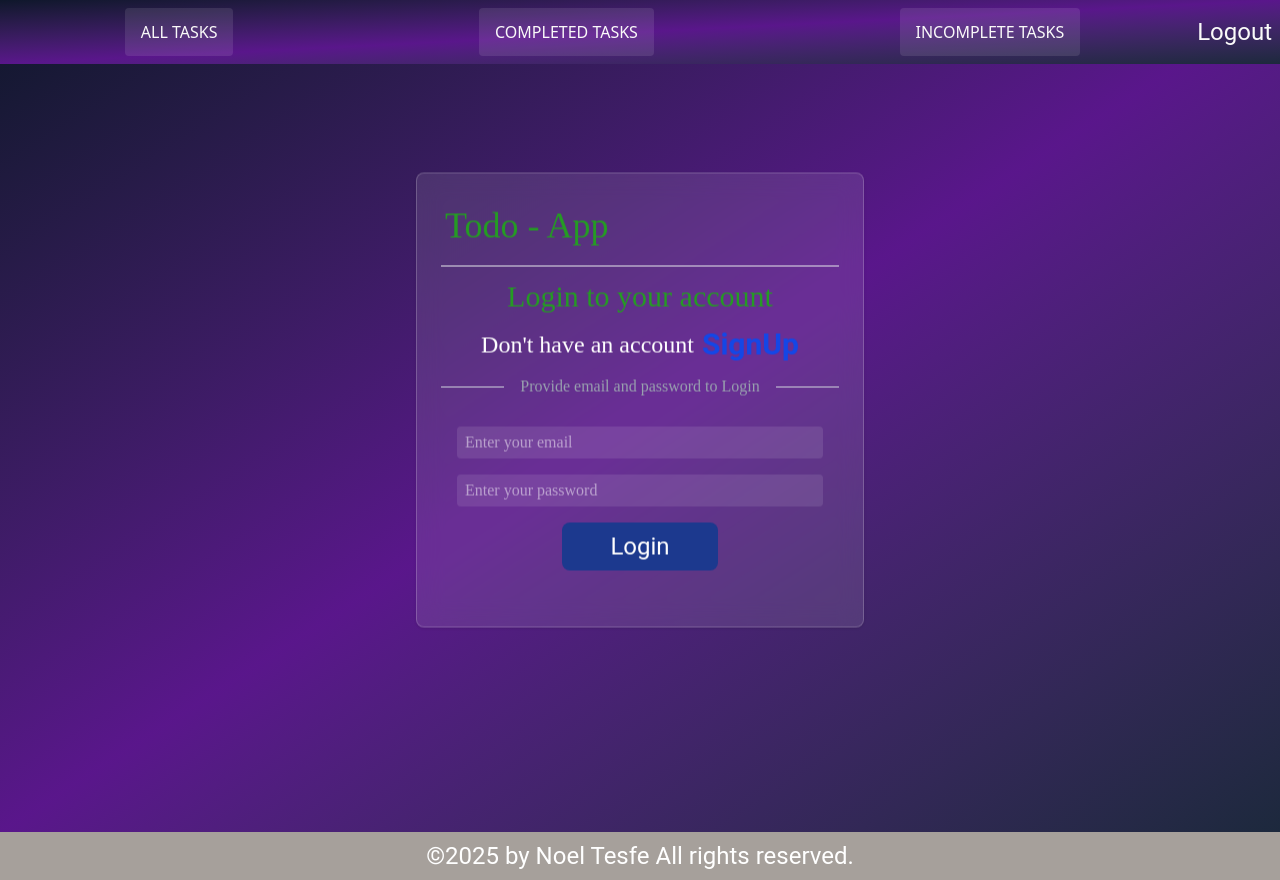
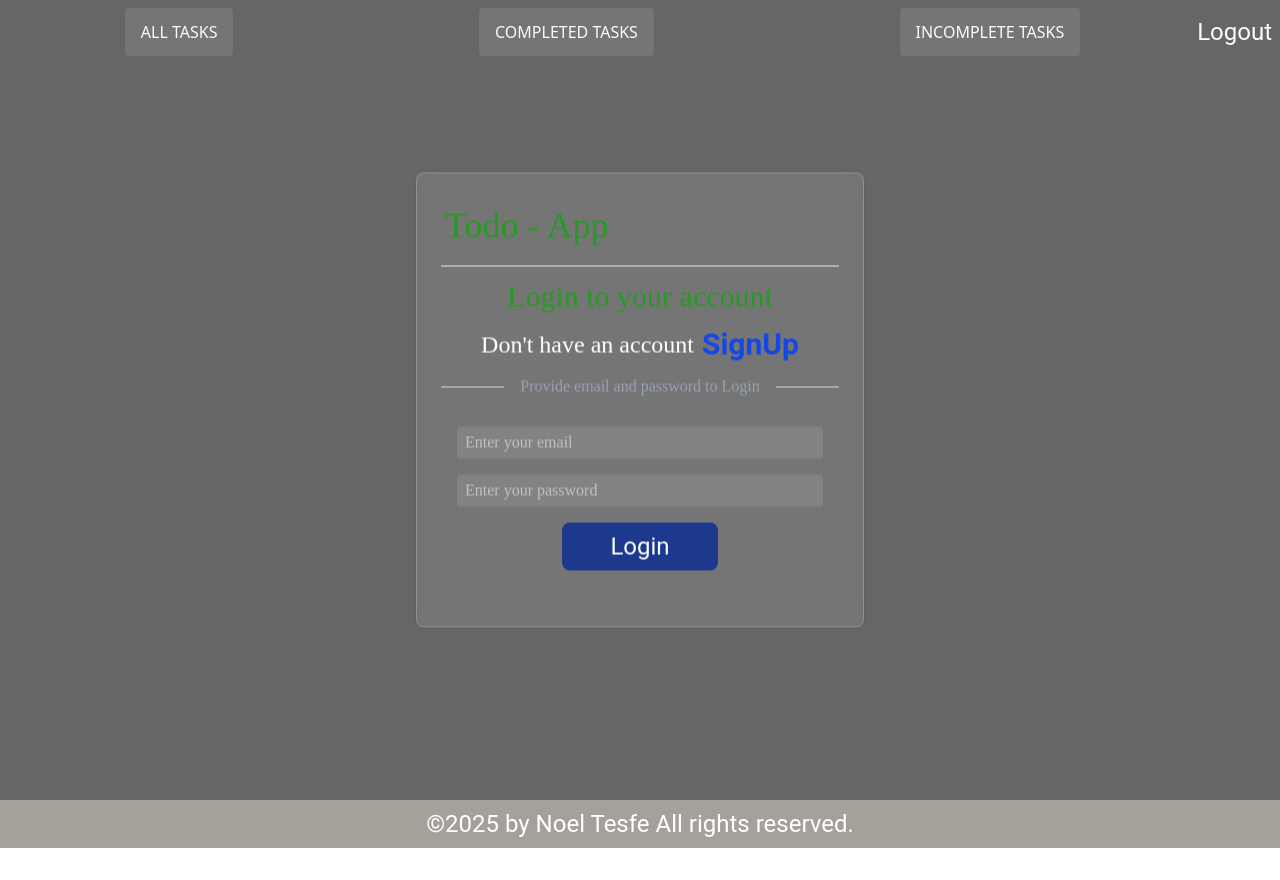
Before and after one commit to Noel-byte/todoapp-frontend, a React (Vite) app: page /login in a window 1280 px wide. After the commit the page ends 848 px from the top, so only its background shows below. Built offline with nearby package versions, Linux system fonts and the light colour scheme.

Commit message:
modified frontend

```diff
--- a/src/components/FilterTasks.jsx
+++ b/src/components/FilterTasks.jsx
@@ -87,7 +87,7 @@ export const FilterTasks = () => {
 
       {/* Mobile menu dropdown */}
         {menuOpen && (
-        <div className='absolute top-full bg-gradient-to-br from-slate-900 via-purple-900 to-slate-800 shadow-md rounded-lg flex flex-col justify-center items-start gap-3 px-4 py-4 md:hidden z-50'>
+        <div className='absolute top-full bg-gr shadow-md rounded-lg flex flex-col justify-center items-start gap-3 px-4 py-4 md:hidden z-50'>
           <span  onClick={allTasks} className=' font-buttons bg-white/10 text-white px-4 py-1 rounded  w-full' >All Tasks</span>
           <hr />
           <span onClick={completedTasks} className=' font-buttons bg-white/10 text-white px-4 py-1 rounded w-full '>Completed Tasks</span>
--- a/src/components/Header.jsx
+++ b/src/components/Header.jsx
@@ -7,7 +7,7 @@ import { FilterTasks } from './FilterTasks';
 export const Header = () => {
   // const { message } = useContext(AuthContext);
   return (
-<div className='fixed top-0 left-0 right-0 z-50 w-full h-16 flex  py-2 px-2 bg-gradient-to-br from-slate-900 via-purple-900 to-slate-800'>
+<div className='fixed top-0 left-0 right-0 z-50 w-full h-16 flex  py-2 px-2 bg-gr'>
 <FilterTasks/>
 <span className=' self-center ml-auto font-buttons text-2xl text-stone-50 '>Logout</span>
 </div>
--- a/src/components/Route.jsx
+++ b/src/components/Route.jsx
@@ -2,7 +2,7 @@ import { Outlet } from 'react-router-dom';
 
 function RouteLayout() {
   return (
-    <main className="bg-gradient-to-br from-slate-900 via-purple-900 to-slate-800 min-h-screen p-4">
+    <main className="bg-gr min-h-screen">
       <Outlet />
     </main>
   );
--- a/src/index.css
+++ b/src/index.css
@@ -11,5 +11,6 @@
     --color-backcolor:#212121;
     --color-orangered:#259b24;
     --color-navbar:#7e57c2;
+    --color-gr:#666
 
   }
```
